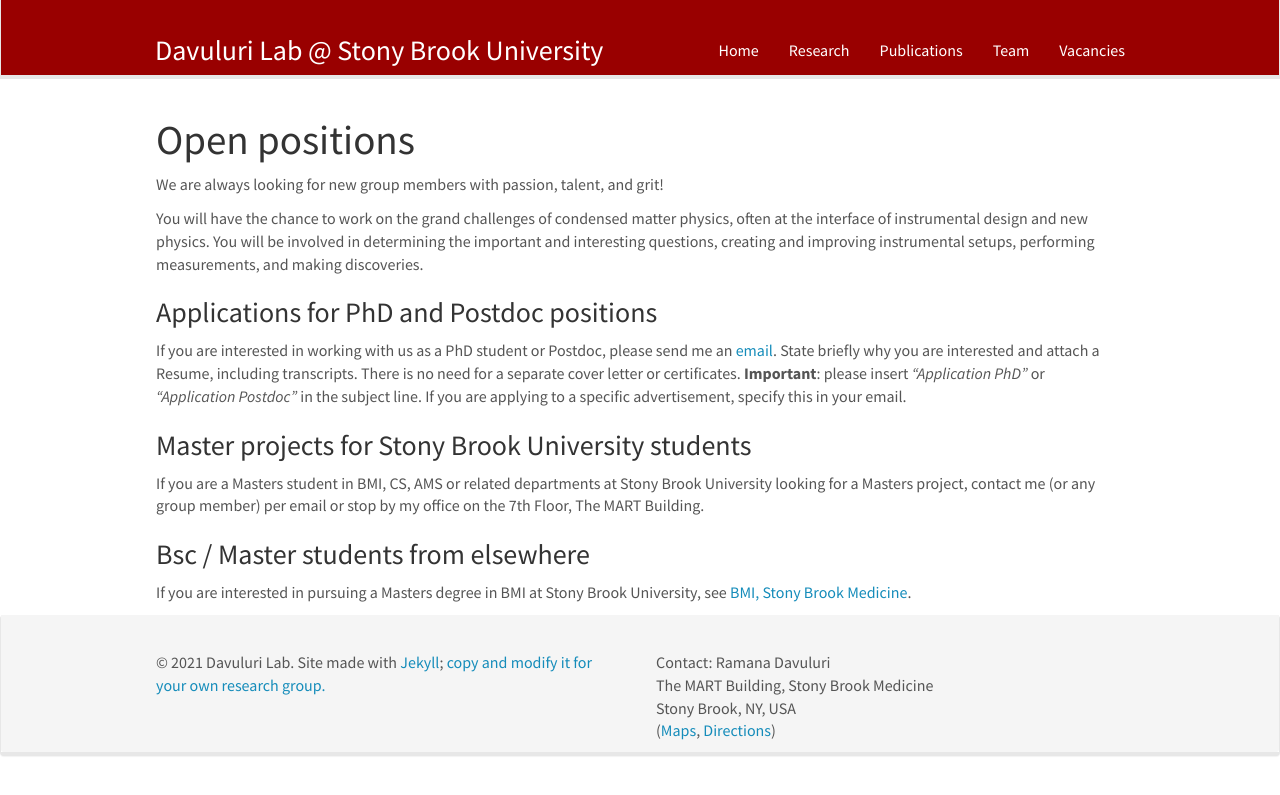
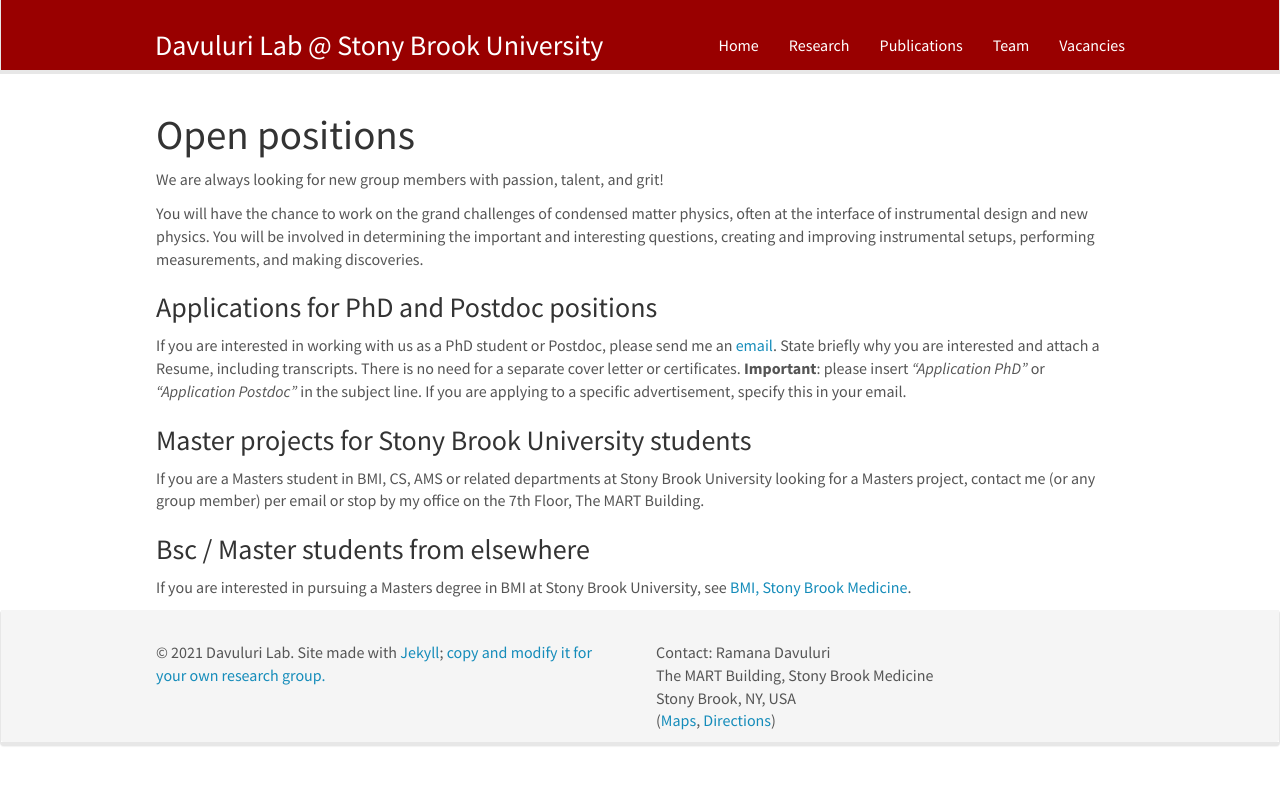
Before and after one commit to DavuluriLab/DavuluriLab.github.io, a Jekyll site: the page built from _pages/openings.md, in a window 1280 px wide. Shown: the top 795 px of the page. Built offline with Jekyll 4.4.1, drawn with Linux system fonts in a browser that asks for light colours; nearby versions of some CDN libraries.

Commit message:
Update main.scss

```diff
--- a/css/main.scss
+++ b/css/main.scss
@@ -43,7 +43,7 @@ firstp {
 .container-fluid {
   margin-right: auto;
   margin-left: auto;
-  margin-top: 25px;
+  margin-top: 20px;
   max-width: 1000px; /* or 950px */
 }
 
```
